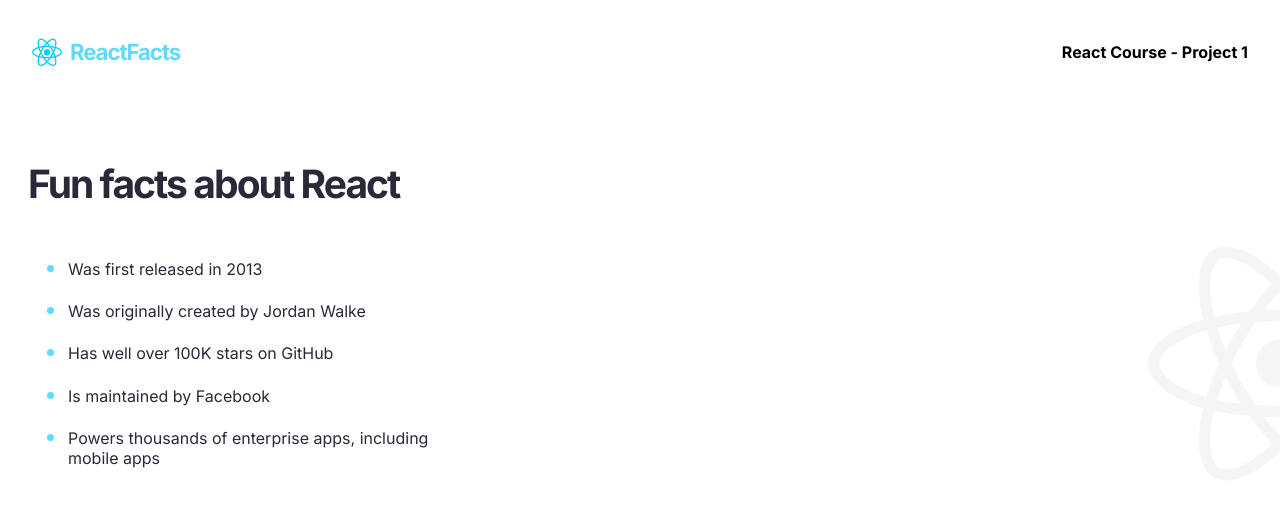
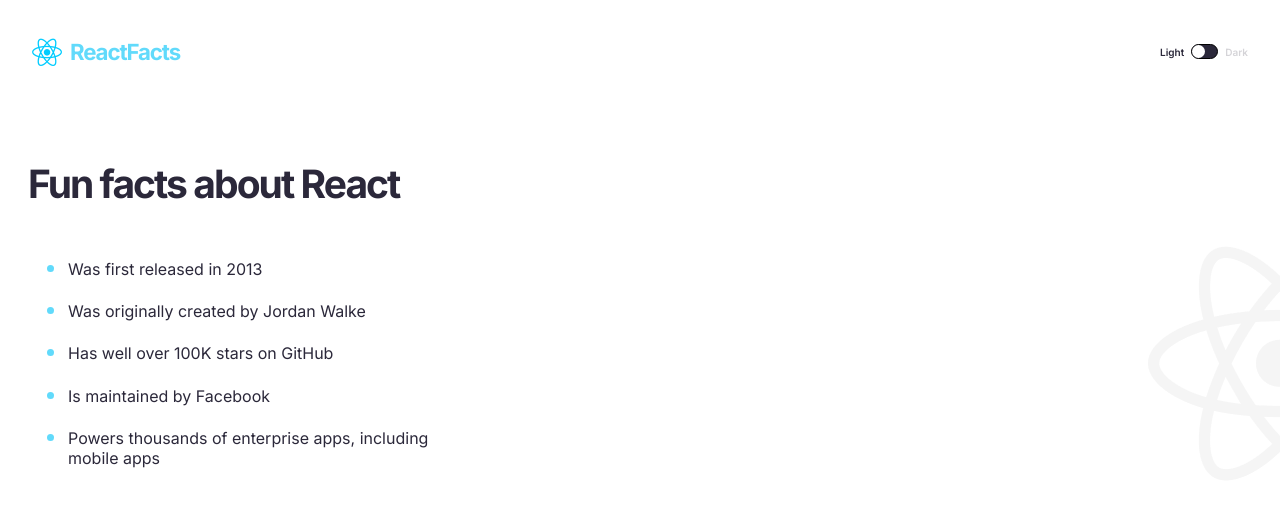
Before and after one commit to ntjnh/1-react-info, a React (Create React App) app: page / in a window 1280 px wide. Shown: the top 506 px of the page. Built offline with nearby package versions, Linux system fonts and the light colour scheme.

Commit message:
Add toggler to nav and condition dark class

```diff
--- a/src/components/Main.js
+++ b/src/components/Main.js
@@ -1,6 +1,6 @@
-export default function Main() {
+export default function Main(props) {
     return (
-        <main className="main">
+        <main className={`main ${props.darkMode ? "dark" : ""}`}>
             <h1 className="main__heading">Fun facts about React</h1>
             <ul className="main__facts">
                 <li>Was first released in 2013</li>
--- a/src/components/Navbar.js
+++ b/src/components/Navbar.js
@@ -1,12 +1,20 @@
 import logo from '../react-logo-sm.png';
 
-export default function Navbar() {
+export default function Navbar(props) {
     return (
-        <nav className='navbar'>
-            <img className='logo' src={logo} alt="React Logo" />
+        <nav className={props.darkMode ? 'dark' : ''}>
+            <img className='logo' src={logo} alt='React Logo' />
             <h3 className='site-title'>ReactFacts</h3>
 
-            <h4 className='site-subtitle'>React Course - Project 1</h4>
+            <div className='toggler'>
+                <p className='toggler--light'>Light</p>
+
+                <div className='toggler__slider' onClick={props.toggleDarkMode}>
+                    <div className='toggler__slider--circle'></div>
+                </div>
+
+                <p className='toggler--dark'>Dark</p>
+            </div>
         </nav>
     )
 }
```
